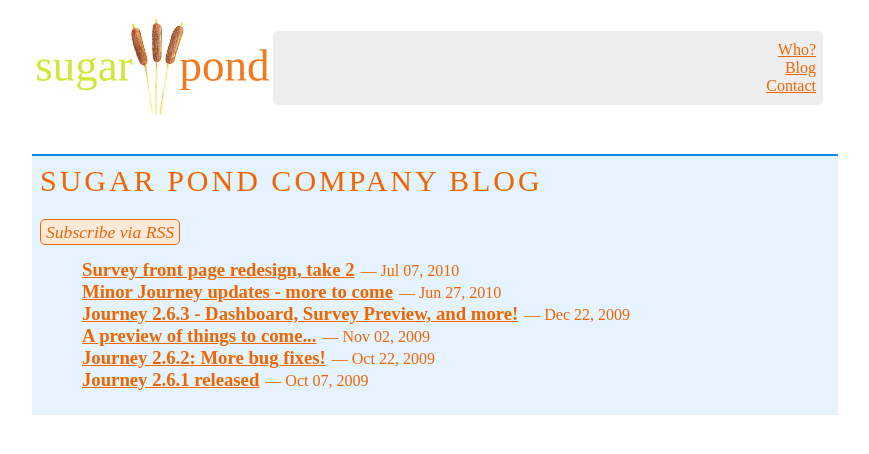
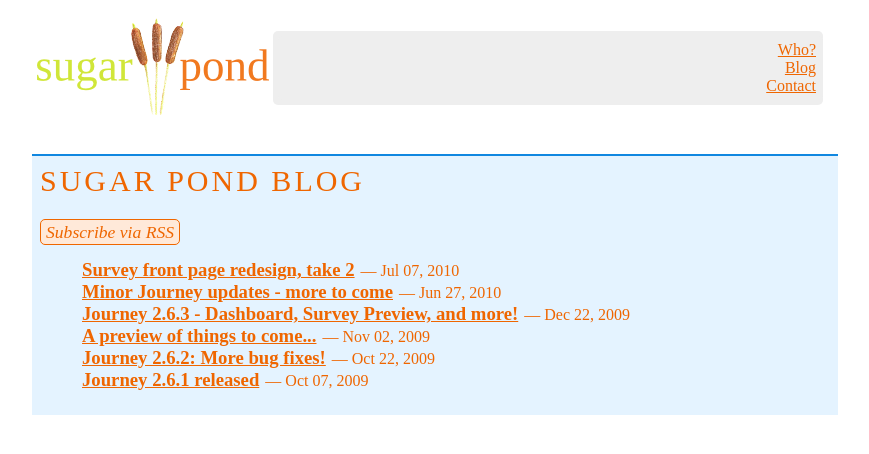
Before and after one commit to nbudin/sugarpond.net, a Jekyll site: the page built from blog/index.html, in a window 1280 px wide. Shown: the top 454 px of the page, without its empty margins (213-1082 px from the left). Built offline with Jekyll 4.4.1, drawn with Linux system fonts in a browser that asks for light colours; Markdown is read by kramdown in place of the engine named in the settings.

Commit message:
Even less company

```diff
--- a/blog/index.html
+++ b/blog/index.html
@@ -1,9 +1,9 @@
 ---
-title: Company Blog
+title: Blog
 layout: default
 ---
 
-<h2>Sugar Pond company blog</h2>
+<h2>Sugar Pond blog</h2>
 
 <p>
   <a href="feed://sugarpond.net/atom.xml" class="button">Subscribe via RSS</a>
```
